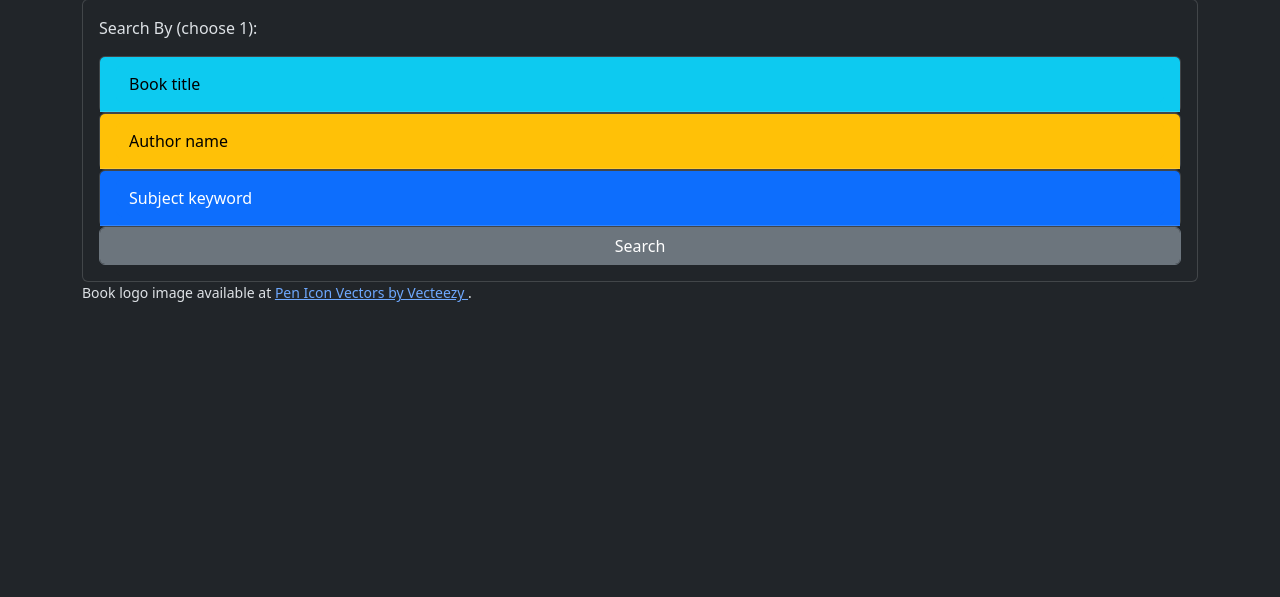
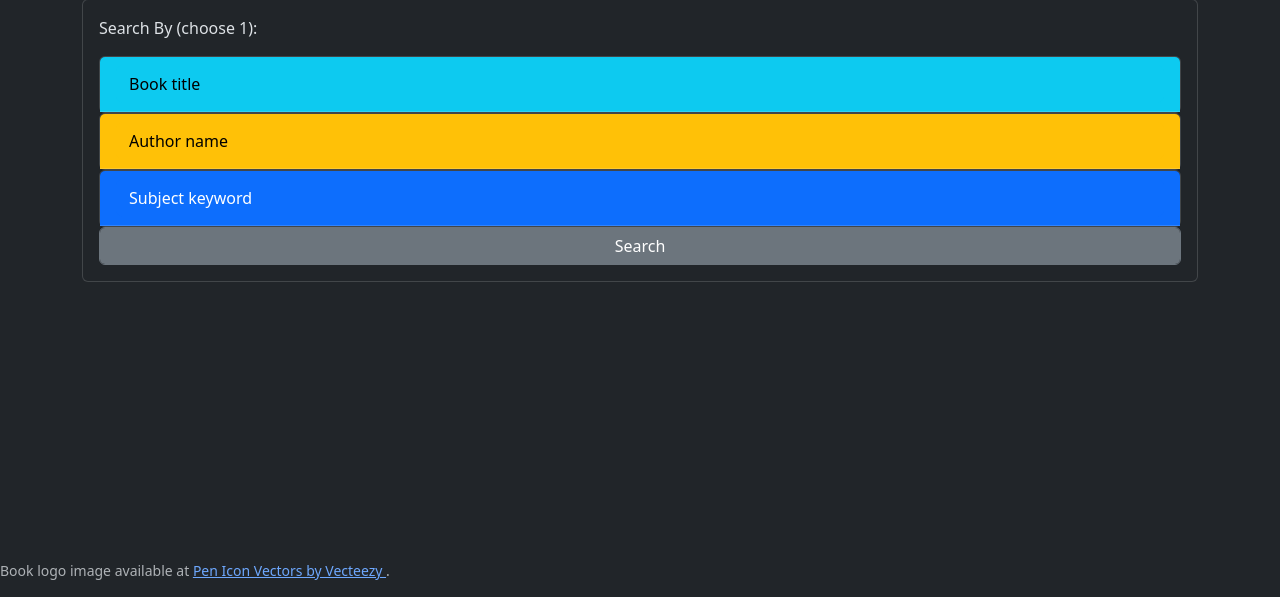
Before and after one commit to ImpendingKataclysm/book_search, a Django app: page / in a window 1280 px wide. Shown: the part 203-800 px from the top of the page. Run offline with Django 4.2, Linux system fonts and the light colour scheme.

Commit message:
Make the footer stick to the bottom

```diff
--- a/templates/base.html
+++ b/templates/base.html
@@ -25,8 +25,8 @@
         <main>
             {% block content %}{% endblock %}
         </main>
-        <footer>
-            <p class="small">
+        <footer class="fixed-bottom">
+            <p class="small text-muted">
                 Book logo image available at
                 <a
                     href="https://www.vecteezy.com/free-vector/book-icon"
```
